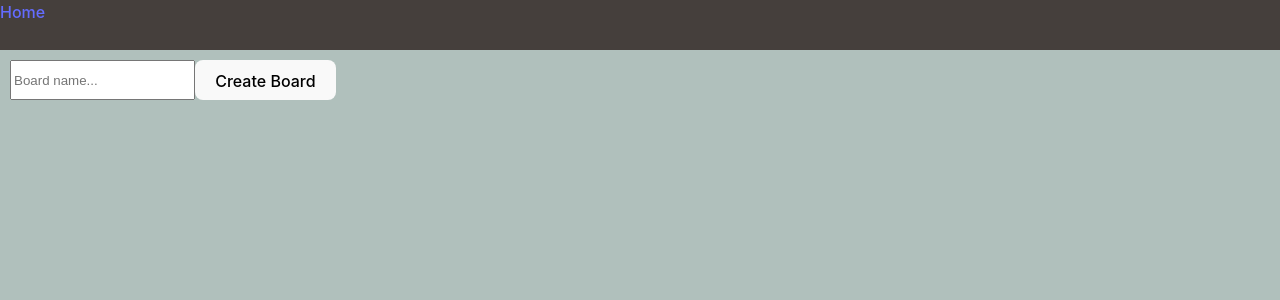
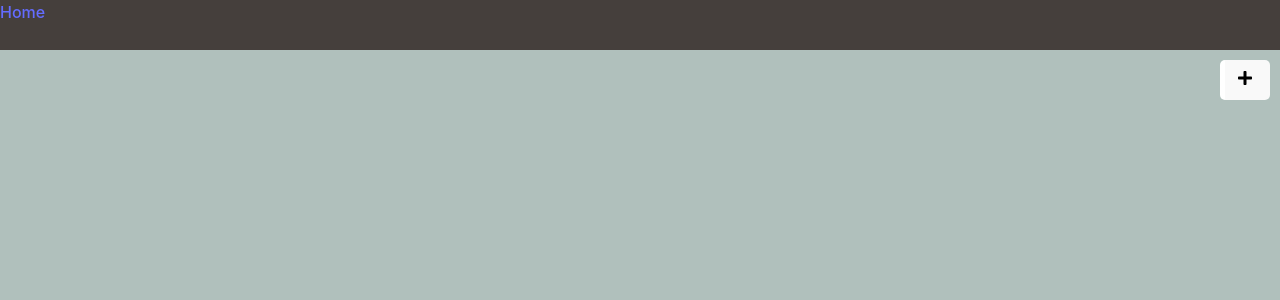
Before and after one commit to Jordan-w-99/task_management_web_app, a React app: page / in a window 1280 px wide. Shown: the top 300 px of the page. Built offline with nearby package versions, Linux system fonts and the light colour scheme; the HTML template or start-up script is replaced by a standard one.

Commit message:
new item inputs done nicely

```diff
--- a/src/components/boardViewer/BoardViewerListItem.module.css
+++ b/src/components/boardViewer/BoardViewerListItem.module.css
@@ -6,9 +6,11 @@
     display: flex;
     justify-content: space-between;
     align-items: center;
-    padding: 5px;
     user-select: none;
     box-sizing: border-box;
+    /* transition: height 100ms, min-height 100ms; */
+    /* overflow: hidden; */
+    padding: 5px;
     min-height: 40px;
     max-height: 40px;
 }
--- a/src/components/boardViewer/boardViewerBoard.tsx
+++ b/src/components/boardViewer/boardViewerBoard.tsx
@@ -165,7 +165,6 @@ export const BoardViewerBoard = ({ boardData }: BoardViewerBoardProps) => {
                 ))}
                 <NewItemInput
                     inputPlaceholder="List Name..."
-                    buttonText="Create List"
                     action={createNewList}
                 />
                 <div className={styles.cardMoveOverlay}>
--- a/src/components/boardViewer/boardViewerList.tsx
+++ b/src/components/boardViewer/boardViewerList.tsx
@@ -27,6 +27,7 @@ export const BoardViewerList = ({ listData, removeList }: BoardViewerListProps)
     const [listHeight, setListHeight] = useState<number>()
 
     const divRef = useRef<HTMLDivElement>(null)
+    const listDivRef = useRef<HTMLDivElement>(null)
 
     useEffect(() => {
         if (dragging) {
@@ -111,7 +112,7 @@ export const BoardViewerList = ({ listData, removeList }: BoardViewerListProps)
                     onClick={() => removeList(listData.id)}
                 />
             </div>
-            <div className={styles.boardListItemsContainer}>
+            <div className={styles.boardListItemsContainer} ref={listDivRef}>
                 {listData.items.map(item => (
                     <BoardViewerListItem
                         key={`board=${boardId}-list-${listData.id}-item-${item.id}`}
@@ -123,8 +124,9 @@ export const BoardViewerList = ({ listData, removeList }: BoardViewerListProps)
             </div>
             <NewItemInput
                 inputPlaceholder="Item Name..."
-                buttonText="Create Item"
-                action={(title: string) => { createNewItem(listData.id, title) }}
+                action={(title: string) => {
+                    createNewItem(listData.id, title)
+                }}
             />
         </>
     )
--- a/src/components/common/newItemInput.module.css
+++ b/src/components/common/newItemInput.module.css
@@ -1,8 +1,53 @@
+@import url('../../globalVariables.module.css');
+
 .container {
     display: flex;
     max-height: 40px;
+    width: 100%;
+    justify-content: end;
 }
 
-.container button {}
+.container button {
+    border: 0px;
+    padding: 0;
+    border-top-left-radius: 0;
+    border-bottom-left-radius: 0;
+    border-top-right-radius: 5px;
+    border-bottom-right-radius: 5px;
+    min-width: 50px;
+    height: 40px;
+}
 
-.container input {}
+.container button:hover {
+    border: 0px;
+}
+
+.container button:active {
+    outline: none;
+}
+
+.container button:focus {
+    outline: none;
+}
+
+.confirmButton {}
+
+.addButton {
+    min-width: 45px !important;
+    padding-right: 5px !important;
+}
+
+.container input {
+    border-top-left-radius: 5px;
+    border-bottom-left-radius: 5px;
+    border: none;
+    padding: 0;
+    padding-left: 5px;
+}
+
+.container input:focus {
+    outline: none;
+    border-bottom: 2px solid var(--accent) !important;
+    margin-bottom: -1px;
+    box-shadow: inset 0 0 2px 1px lightgray;
+}
--- a/src/components/common/newItemInput.tsx
+++ b/src/components/common/newItemInput.tsx
@@ -1,14 +1,16 @@
-import { useRef } from "react"
+import { CSSProperties, useRef, useState } from "react"
 import styles from "./newItemInput.module.css"
+import { FaCheck, FaPlus } from "react-icons/fa"
 
 export interface NewItemInputProps {
     inputPlaceholder: string
-    buttonText: string
     action: (textInput: string) => void
 }
 
-export const NewItemInput = ({ inputPlaceholder, buttonText, action }: NewItemInputProps) => {
+export const NewItemInput = ({ inputPlaceholder, action }: NewItemInputProps) => {
     const inputRef = useRef<HTMLInputElement>(null)
+
+    const [showInput, setShowInput] = useState(false)
 
     const createButtonClicked = (): void => {
         const inputVal = inputRef.current?.value
@@ -20,18 +22,78 @@ export const NewItemInput = ({ inputPlaceholder, buttonText, action }: NewItemIn
         action(inputVal)
     }
 
+    const shownInputStyle: CSSProperties = {
+        width: 'inherit',
+        transition: 'width 200ms'
+    }
+
+    const hiddenInputStyle: CSSProperties = {
+        width: 0,
+        transition: 'width 100ms'
+    }
+
+    const add = () => {
+        console.log('add')
+
+        setShowInput(true)
+
+        if (inputRef.current != null) {
+            inputRef.current.focus()
+        }
+    }
+
+    const confirm = () => {
+        if (inputRef.current?.value == "") {
+            return;
+        }
+
+        createButtonClicked();
+        // setShowInput(false);
+        if (inputRef.current != null) {
+            inputRef.current.focus()
+            inputRef.current.value = ''
+        }
+    }
+
     return (
-        <div className={styles.container}>
+        <form
+            className={styles.container}
+            onSubmit={(e) => {
+                e.preventDefault()
+                confirm()
+            }}
+        >
             <input
+                style={showInput ? shownInputStyle : hiddenInputStyle}
                 type="text"
                 placeholder={inputPlaceholder}
                 ref={inputRef}
+                onBlur={() => {
+                    if (inputRef.current && inputRef.current.value == "") {
+                        setShowInput(false)
+                    }
+                }}
             />
-            <button
-                onClick={createButtonClicked}
-            >
-                {buttonText}
-            </button>
-        </div>
+            {showInput
+                ? (
+                    <button
+                        key={'submit-btn'}
+                        className={styles.confirmButton}
+                        type="submit"
+                    >
+                        <FaCheck />
+                    </button>
+                )
+                : (
+                    <button
+                        className={styles.addButton}
+                        onClick={() => { add() }}
+                    >
+                        <FaPlus />
+                    </button>
+                )
+
+            }
+        </form>
     )
 }
```
Also changed, not shown: src/components/boardViewer/BoardViewerListItem.tsx (+11 -0 lines).
